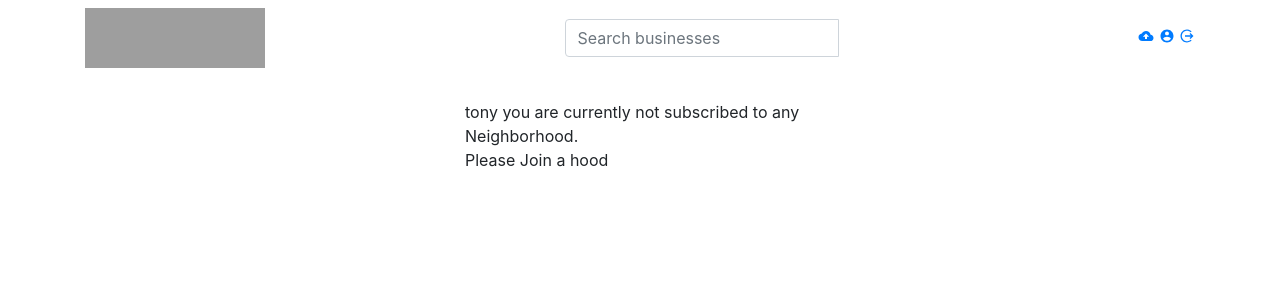
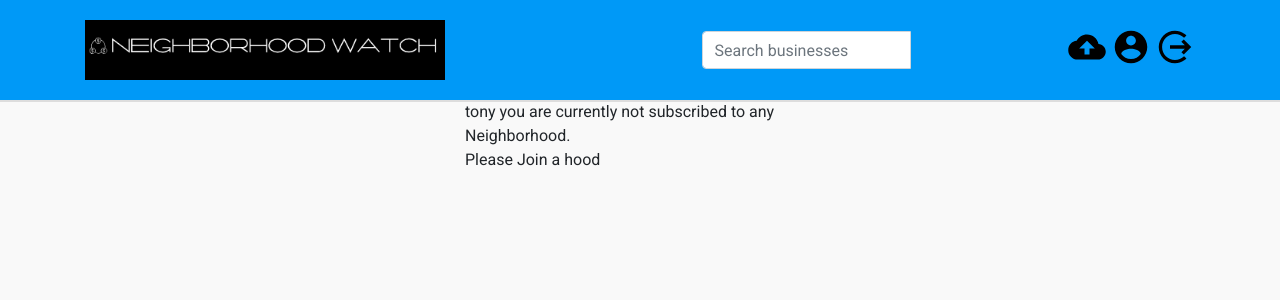
Before and after one commit to TonyKioko/NeighborHood, a Django app: page /home/ in a window 1280 px wide. Shown: the top 300 px of the page. Run offline with Django 3.2, Linux system fonts and the light colour scheme; a user stored in the database is signed in; data comes from the database, SQL or seed files in the repository; some libraries are stand-ins or nearby versions; grey boxes are pictures that could not be loaded.

Commit message:
add logo

```diff
--- a/app/templates/navbar.html
+++ b/app/templates/navbar.html
@@ -5,9 +5,10 @@
 <link rel="stylesheet" href="{% static 'css/styles.css' %}">
 
  <link rel="stylesheet" href="http://code.ionicframework.com/ionicons/2.0.1/css/ionicons.min.css">
+
 <nav class="navbar fixed-top" id="navbarr">
 <div class="container">
-    <section class="logo-section"><a href="{% url "index" %}"><img class="logo" src="/static/img/py3.png"  style="width:180px;height:60px;"alt="/></a>
+    <section class="logo-section"><a href="{% url "index" %}"><img class="logo" src="/static/images/logo.png"  style="width:360px;height:60px;"alt="/></a>
       <div></div><a href="{% url "index" %}"><img class="logoname"/></a>
     </section>
 
--- a/static/css/styles.css
+++ b/static/css/styles.css
@@ -0,0 +1,96 @@
+
+#navbarr{
+  background: #0099F7;
+/* background: -webkit-linear-gradient(to right, #F11712, #0099F7);
+background: linear-gradient(to right, #F11712, #0099F7); */
+margin-bottom:80px;
+}
+.top-images {
+  height:50px;
+  width:50px;
+  border: 4px double #F3176E;
+}
+  .far:hover{
+    color;#2984D0;
+  }
+
+}
+
+#navbarrr{
+  /* #00A3B4 */
+  background: #0099F7;
+/* background: -webkit-linear-gradient(to right, #F11712, #0099F7); */
+/* background: linear-gradient(to right, #F11712, #0099F7); */
+margin-bottom:80px;
+}
+#profiles{
+  border: 4px double #F3176E;;
+}
+*{
+  font-family: 'Roboto', sans-serif;
+}
+body{
+  background-color: #F9F9F9;
+
+}
+.ionic {
+  font-size: 40px;
+
+  color:black;
+}
+.ionic:hover {
+  /* font-size: 46px; */
+
+  color:white;
+}
+  .navbar {
+    display: -webkit-box;
+    display: -ms-flexbox;
+    display: flex;
+    -webkit-box-pack: justify;
+        -ms-flex-pack: justify;
+            justify-content: space-between;
+    -webkit-box-align: center;
+        -ms-flex-align: center;
+            align-items: center;
+    padding: 20px;
+    border-bottom: 2px solid #ddd;
+    background: white;
+  }
+  .navbar .logo-section {
+    display: -webkit-box;
+    display: -ms-flexbox;
+    display: flex;
+    -webkit-box-align: center;
+        -ms-flex-align: center;
+            align-items: center;
+  }
+  .navbar .logo-section div {
+    -ms-flex-item-align: stretch;
+        align-self: stretch;
+    width: 1px;
+    background: black;
+    margin: 0 20px;
+  }
+  .navbar .icons-section .fa {
+    text-decoration: none;
+    font-size: 100%;
+    margin: 0 10px;
+    padding-left: 10px;
+  }
+  .navbar .logo {
+    width: 25px;
+  }
+  .navbar .logoname {
+    width: 100px;
+  }
+  .navbar .input-search {
+    padding: 5px;
+    text-align: center;
+    border-radius: 5px;
+    border: 2px solid #ddd;
+    outline: 0;
+  }
+  .navbar .input-search:focus {
+    text-align: left;
+  }
```
Also changed, not shown: app/static/css/styles.css (+0 -103 lines), README.md, app/static/images/logo.png (added), static/images/logo.png (added).
